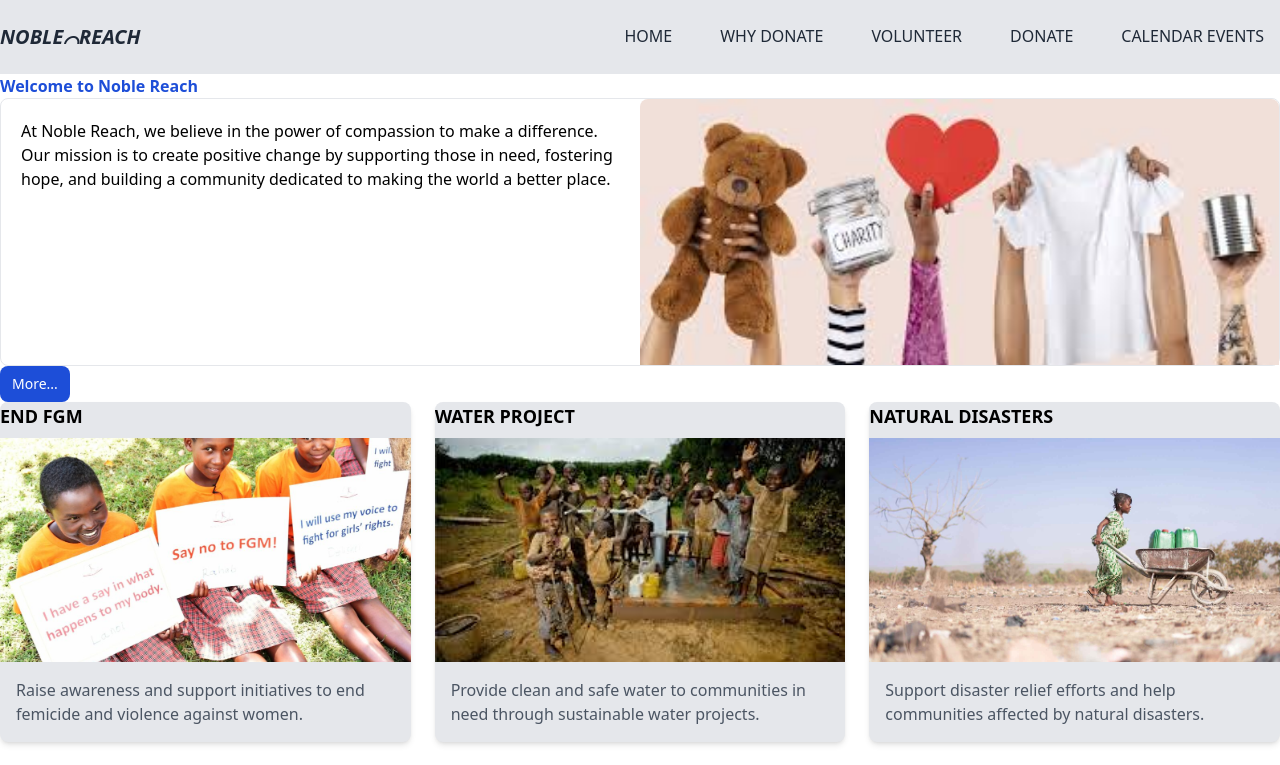
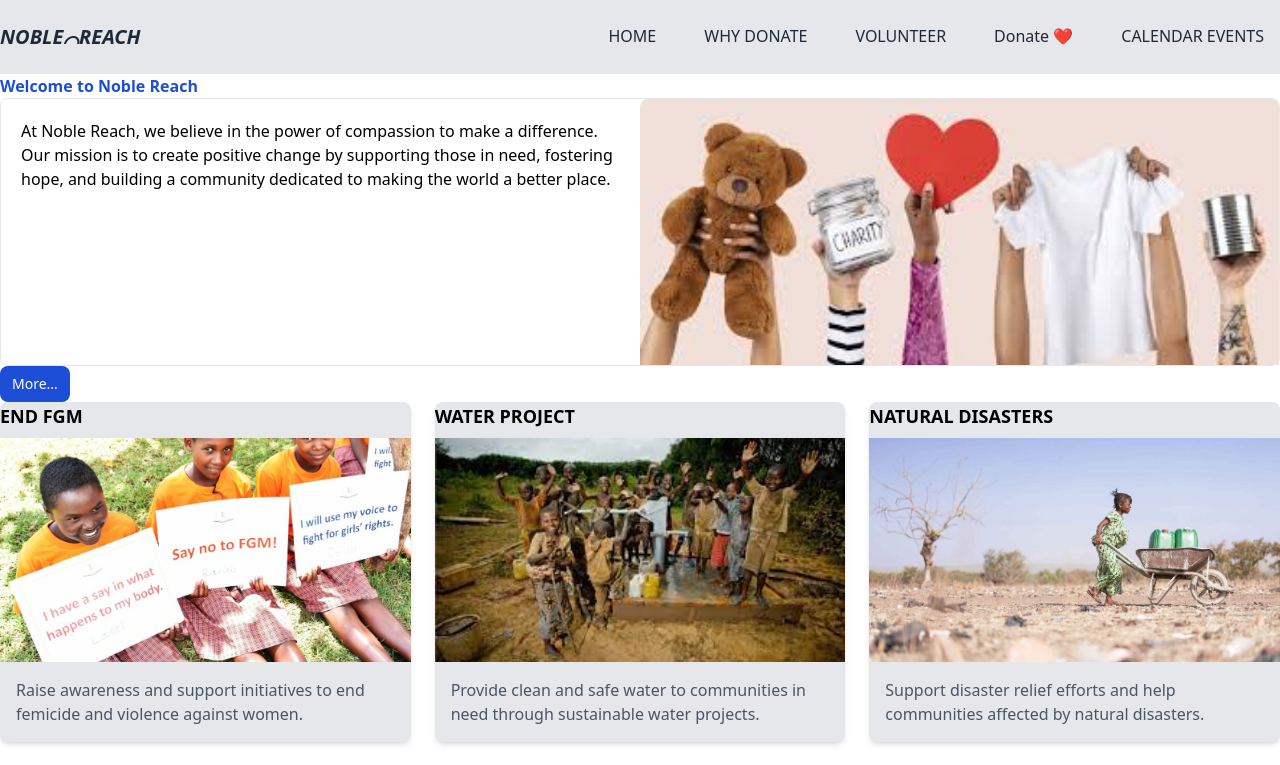
Before and after one commit to adrianosuprine/noble_reach, a React (Vite) app: page / in a window 1280 px wide. Shown: the top 765 px of the page. Built offline with nearby package versions, Linux system fonts and the light colour scheme.

Commit message:
Initial commit

```diff
--- /dev/null
+++ b/src/Components/Gallery.jsx
@@ -0,0 +1,9 @@
+import React from 'react'
+
+function Gallery() {
+  return (
+    <div>Gallery</div>
+  )
+}
+
+export default Gallery
--- a/src/Components/Navbar.jsx
+++ b/src/Components/Navbar.jsx
@@ -61,7 +61,7 @@ function Navbar() {
                 href="donate"
                 className="text-gray-800 py-2 px-4 block border-b-2 border-transparent hover:border-blue-500 hover:text-blue-500"
               >
-                DONATE
+                <button>Donate ❤</button>
               </a>
 
               <a
```
